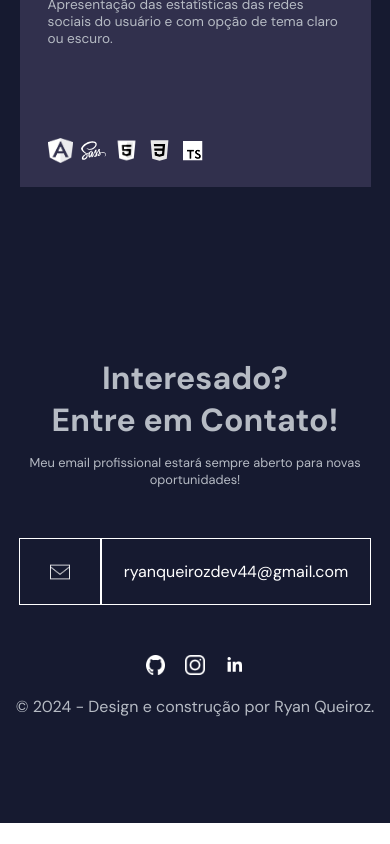
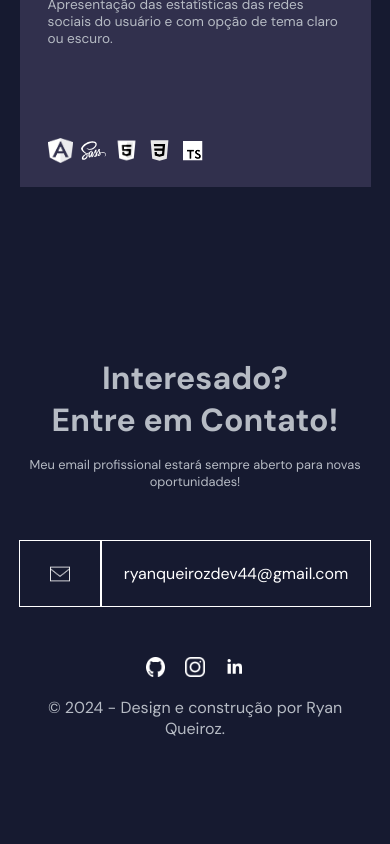
Before and after one commit to ryiianqueiroz/portfolio-1.0, a React (Create React App) app: page / in a window 390 px wide. Shown: the part 4997-5841 px from the top of the page. Before the commit the page ends 5820 px from the top, so only its background shows below. Built offline with nearby package versions, Linux system fonts and the light colour scheme.

Commit message:
footer p

```diff
--- a/package.json
+++ b/package.json
@@ -1,6 +1,7 @@
 {
   "name": "portifolio",
   "version": "0.1.0",
+  "homepage": "https://ryiianqueiroz.github.io/portfolio-1.0",
   "private": true,
   "dependencies": {
     "@testing-library/jest-dom": "^5.17.0",
@@ -14,6 +15,8 @@
   "scripts": {
     "start": "react-scripts start",
     "build": "react-scripts build",
+    "predeploy": "npm run build",
+    "deploy": "gh-pages -d build",
     "test": "react-scripts test",
     "eject": "react-scripts eject"
   },
@@ -34,5 +37,8 @@
       "last 1 firefox version",
       "last 1 safari version"
     ]
+  },
+  "devDependencies": {
+    "gh-pages": "^6.1.1"
   }
 }
--- a/src/components/Footer/Footer.css
+++ b/src/components/Footer/Footer.css
@@ -89,6 +89,10 @@ footer .email-me .btn-email .email-name {
     top: 30%;
     font-size: 0.9rem;
   }
+  footer p {
+    width: 90%;
+    margin: 15px auto;
+  }
 }
 @media screen and (max-width: 375px) {
   footer .email-me .btn-email .email-img {
@@ -102,6 +106,13 @@ footer .email-me .btn-email .email-name {
     font-size: 0.7rem;
     text-align: center;
   }
+  footer .email-me .btn-email:hover::before {
+    font-size: 0.7rem;
+    left: 25%;
+  }
+  footer p {
+    font-size: 0.9rem;
+  }
 }
 
 /*# sourceMappingURL=Footer.css.map */
--- a/src/components/Footer/Footer.scss
+++ b/src/components/Footer/Footer.scss
@@ -113,6 +113,11 @@ footer{
                 }
             }
         }
+
+        p{
+            width: 90%;
+            margin: 15px auto;
+        }
     }
 }
 
@@ -132,7 +137,18 @@ footer{
                     font-size: 0.7rem;
                     text-align: center;
                 }
+
+                &:hover{
+                    &::before{
+                        font-size: 0.7rem;
+                        left: 25%;
+                    }
+                }
             }
+        }
+
+        p{
+            font-size: 0.9rem;
         }
     }
 }
```
Also changed, not shown: 2 other files (tests, documents, lock files or other folders).
